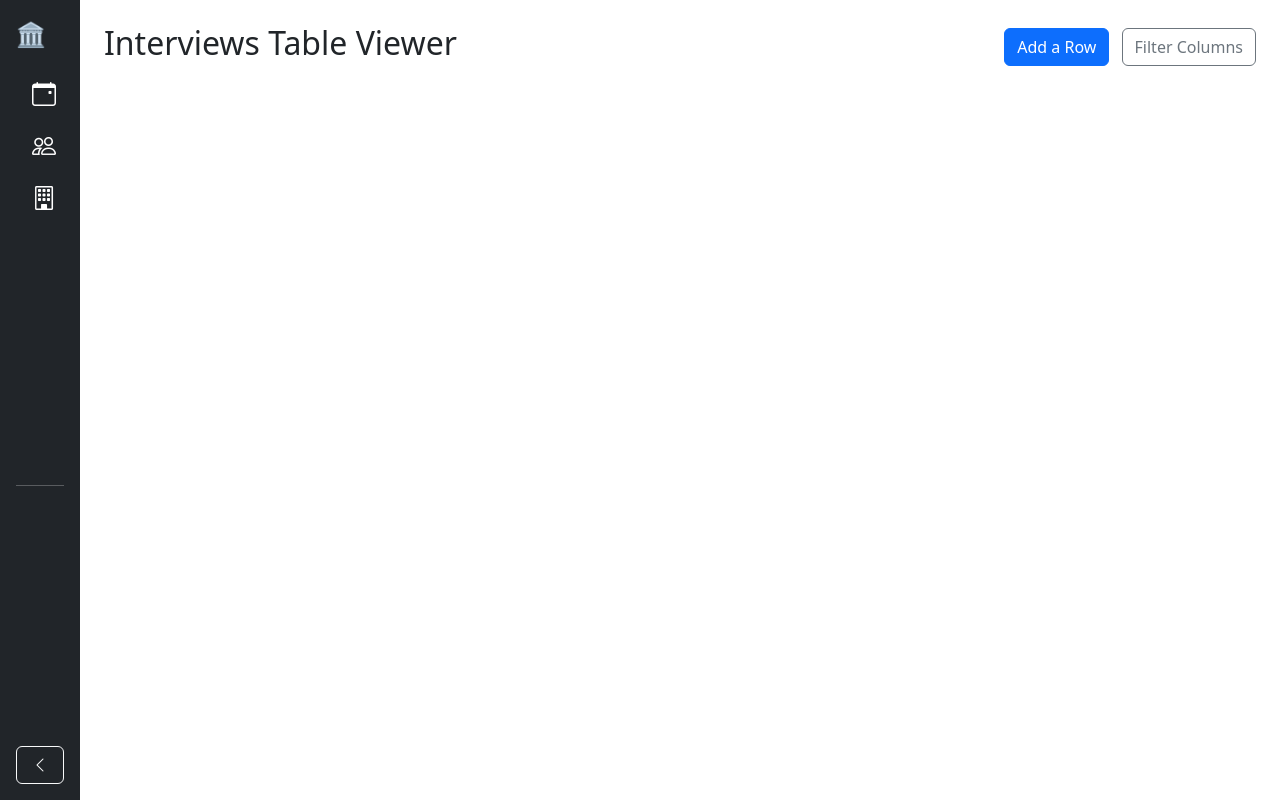
After one commit to wwwillott/byucareersinternaldatabase, a Flask app: page /view/Interviews in a window 1280 px wide. The commit adds this page. Run offline with Flask 3, Linux system fonts and the light colour scheme; data that the repository does not hold is empty.

Commit message:
made it look nice mwah and added infosessions/interviews and navbars

```diff
--- a/app.py
+++ b/app.py
@@ -12,28 +12,35 @@ def get_connection():
     )
 
 @app.route('/')
-def home():
-    return redirect('/editor')
+def index():
+    return render_template('index.html')
 
-@app.route('/editor')
-def editor():
+@app.route('/editor/<table_name>')
+def editor(table_name):
+    allowed_tables = ['InfoSessions', 'Interviews', 'Employers']
+    if table_name not in allowed_tables:
+        return "Table not found", 404
+
     conn = get_connection()
     cursor = conn.cursor()
 
     cursor.execute("""
         SELECT COLUMN_NAME
         FROM INFORMATION_SCHEMA.COLUMNS
-        WHERE TABLE_NAME = 'Employers'
-    """)
+        WHERE TABLE_NAME = %s
+        ORDER BY ORDINAL_POSITION
+    """, (table_name,))
     columns = [row[0] for row in cursor.fetchall()]
-    print("🧪 Columns from DB:", columns)
+
     conn.close()
+    return render_template('editor.html', table_name=table_name, columns=columns)
 
-    return render_template('editor.html', columns=columns)
+@app.route('/add_row/<table_name>', methods=['POST'])
+def add_row(table_name):
+    allowed_tables = ['InfoSessions', 'Interviews', 'Employers']
+    if table_name not in allowed_tables:
+        return "Table not found", 404
 
-@app.route('/add_row', methods=['POST'])
-def add_row():
-    print("Row added!")
     conn = get_connection()
     cursor = conn.cursor()
 
@@ -49,33 +56,51 @@ def add_row():
     if columns:
         placeholders = ', '.join(['%s'] * len(values))
         column_names = ', '.join(columns)
-        query = f"INSERT INTO Employers ({column_names}) VALUES ({placeholders})"
+        query = f"INSERT INTO {table_name} ({column_names}) VALUES ({placeholders})"
         cursor.execute(query, tuple(values))
         conn.commit()
 
     conn.close()
-    return redirect('/editor')
+    return redirect(f'/view/{table_name}')
 
-@app.route('/viewer')
-def viewer():
+
+@app.route('/view/<table_name>', methods=['GET', 'POST'])
+def view_table(table_name):
+    allowed_tables = ['InfoSessions', 'Interviews', 'Employers']
+    if table_name not in allowed_tables:
+        return "Table not found", 404
+
     conn = get_connection()
     cursor = conn.cursor()
 
-    # Get column names
+    # Get all column names (always needed for checkboxes)
     cursor.execute("""
         SELECT COLUMN_NAME
         FROM INFORMATION_SCHEMA.COLUMNS
-        WHERE TABLE_NAME = 'Employers'
+        WHERE TABLE_NAME = %s
         ORDER BY ORDINAL_POSITION
-    """)
-    columns = [row[0] for row in cursor.fetchall()]
+    """, (table_name,))
+    all_columns = [row[0] for row in cursor.fetchall()]
 
-    # Get all rows
-    cursor.execute("SELECT * FROM Employers")
+    # If POST, filter selected columns
+    selected_columns = request.form.getlist('columns') if request.method == 'POST' else all_columns
+
+    if not selected_columns:
+        selected_columns = all_columns  # fallback if nothing selected
+
+    column_str = ', '.join(f'[{col}]' for col in selected_columns)  # [] for SQL Server compatibility
+    cursor.execute(f"SELECT {column_str} FROM {table_name}")
     rows = cursor.fetchall()
 
     conn.close()
-    return render_template('viewer.html', columns=columns, rows=rows)
+    return render_template(
+        'viewer.html',
+        table_name=table_name,
+        columns=selected_columns,
+        rows=rows,
+        all_columns=all_columns,
+        selected_columns=selected_columns
+    )
 
 @app.route('/delete/<int:EmployerID>', methods=['POST'])
 def delete_row(EmployerID):
--- /dev/null
+++ b/static/style.css
@@ -0,0 +1,12 @@
+.sidebar {
+  width: 80px;
+  transition: width 0.3s ease;
+  min-height: 100vh;
+}
+.sidebar.collapsed {
+  width: 0;
+  overflow: hidden;
+}
+.nav-link i {
+  font-size: 1.5rem;
+}
--- /dev/null
+++ b/templates/base.html
@@ -0,0 +1,39 @@
+<!DOCTYPE html>
+<html lang="en">
+<head>
+  <meta charset="UTF-8">
+  <title>{% block title %}BYU Careers DB{% endblock %}</title>
+  <link href="https://cdn.jsdelivr.net/npm/bootstrap@5.3.0/dist/css/bootstrap.min.css" rel="stylesheet">
+  <link href="https://cdn.jsdelivr.net/npm/bootstrap-icons/font/bootstrap-icons.css" rel="stylesheet">
+  <link rel="stylesheet" href="{{ url_for('static', filename='style.css') }}">
+</head>
+<body>
+  <div class="d-flex">
+    <!-- Sidebar -->
+    <div class="d-flex flex-column flex-shrink-0 p-3 text-white bg-dark sidebar" id="sidebar">
+      <a href="/" class="d-block mb-3 text-white text-decoration-none">
+        <span class="fs-4">🏛️</span>
+      </a>
+      <ul class="nav nav-pills flex-column mb-auto text-center">
+        <li><a href="{{ url_for('view_table', table_name='InfoSessions') }}" class="nav-link text-white" title="InfoSessions"><i class="bi bi-calendar-event"></i></a></li>
+        <li><a href="{{ url_for('view_table', table_name='Interviews') }}" class="nav-link text-white" title="Interviews"><i class="bi bi-people"></i></a></li>
+        <li><a href="{{ url_for('view_table', table_name='Employers') }}" class="nav-link text-white" title="Employers"><i class="bi bi-building"></i></a></li>
+      </ul>
+      <hr>
+      <button class="btn btn-outline-light w-100 mt-auto" id="toggleSidebar"><i class="bi bi-chevron-left"></i></button>
+    </div>
+
+    <!-- Main content -->
+    <div class="p-4 flex-grow-1">
+      {% block content %}{% endblock %}
+    </div>
+  </div>
+
+  <script>
+    document.getElementById('toggleSidebar').addEventListener('click', () => {
+      document.getElementById('sidebar').classList.toggle('collapsed');
+    });
+  </script>
+  <script src="https://cdn.jsdelivr.net/npm/bootstrap@5.3.0/dist/js/bootstrap.bundle.min.js"></script>
+</body>
+</html>
--- a/templates/viewer.html
+++ b/templates/viewer.html
@@ -1,27 +1,42 @@
-<!DOCTYPE html>
-<html>
-<head>
-  <title>Viewer</title>
-  <style>
-    table, th, td {
-      border: 1px solid black;
-      border-collapse: collapse;
-      padding: 8px;
-    }
-  </style>
-</head>
-<body>
-  <h1>Employer Table Viewer</h1>
-  <a href="/editor">Add a Row</a>
-  <br><br>
+{% extends "base.html" %}
 
-  <table>
-    <thead>
+{% block title %}{{ table_name }} Viewer{% endblock %}
+
+{% block content %}
+  <div class="d-flex justify-content-between align-items-center mb-3">
+    <h2>{{ table_name }} Table Viewer</h2>
+    <div>
+      <a class="btn btn-primary me-2" href="/editor/{{ table_name }}">Add a Row</a>
+      <button class="btn btn-outline-secondary" type="button" data-bs-toggle="collapse" data-bs-target="#columnDrawer" aria-expanded="false" aria-controls="columnDrawer">
+        Filter Columns
+      </button>
+    </div>
+  </div>
+
+  <div class="collapse mb-4" id="columnDrawer">
+    <div class="card card-body border-secondary">
+      <form method="POST">
+        <div class="row">
+          {% for column in all_columns %}
+            <div class="form-check col-md-3">
+              <input class="form-check-input" type="checkbox" name="columns" value="{{ column }}" id="check_{{ column }}"
+                     {% if column in selected_columns %}checked{% endif %}>
+              <label class="form-check-label" for="check_{{ column }}">{{ column }}</label>
+            </div>
+          {% endfor %}
+        </div>
+        <button type="submit" class="btn btn-success mt-3">Apply Filters</button>
+      </form>
+    </div>
+  </div>
+
+  <div class="table-responsive">
+    <table class="table table-bordered table-striped table-hover align-middle">
+      <thead class="table-dark">
         <tr>
           {% for column in columns %}
-            <th>{{ column }}</th>
+            <th scope="col">{{ column }}</th>
           {% endfor %}
-            <th>Actions</th>
         </tr>
       </thead>
       <tbody>
@@ -30,14 +45,9 @@
             {% for cell in row %}
               <td>{{ cell }}</td>
             {% endfor %}
-            <td>
-                <form action="/delete/{{ row[0] }}" method="POST" onsubmit="return confirm('Are you sure you want to delete this row?');">
-                <button type="submit">Delete</button>
-                </form>
-            </td>
           </tr>
         {% endfor %}
       </tbody>
     </table>
-</body>
-</html>
+  </div>
+{% endblock %}
```
Also changed, not shown: templates/editor.html (+13 -13 lines), templates/index.html (added, +9 -0 lines), test.py (deleted, +0 -11 lines). Lines whose indentation alone changed are shown as unchanged.
